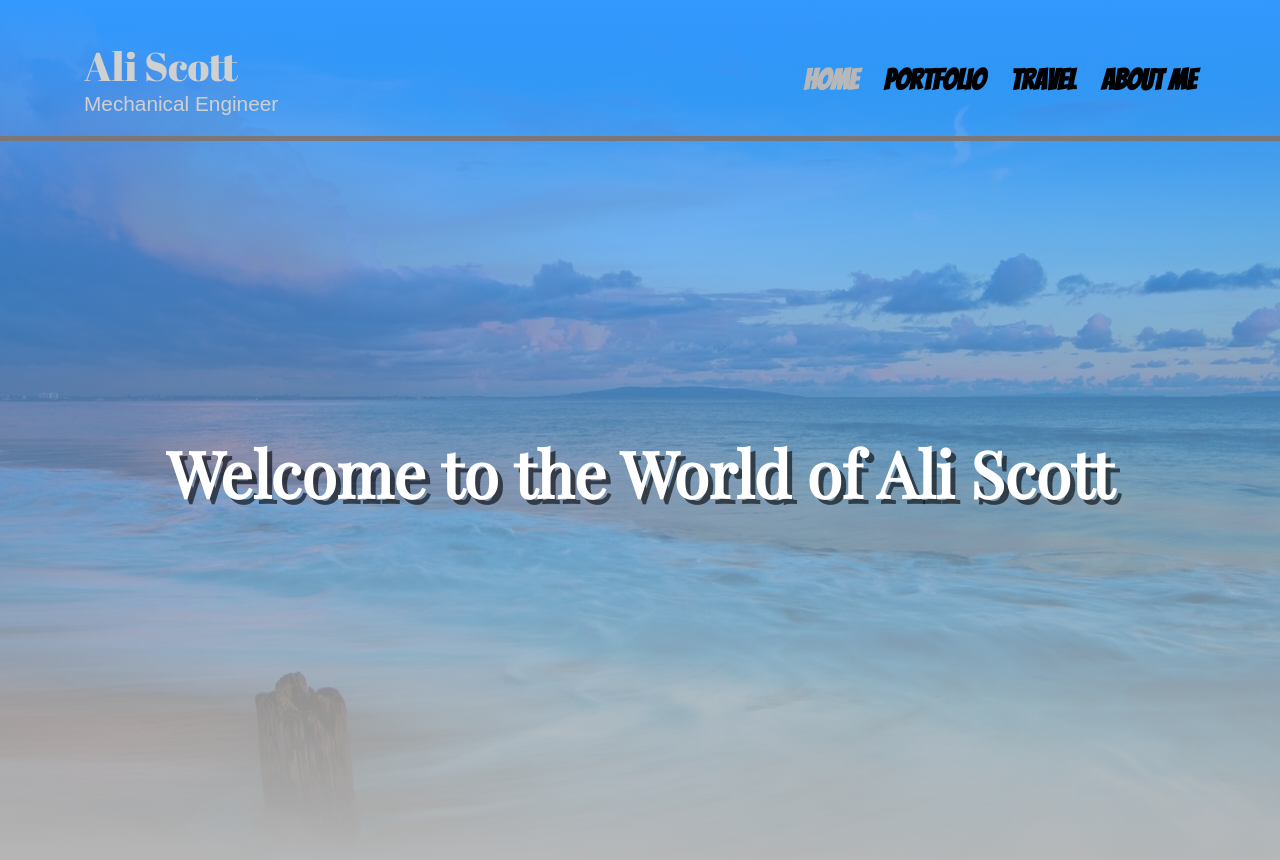
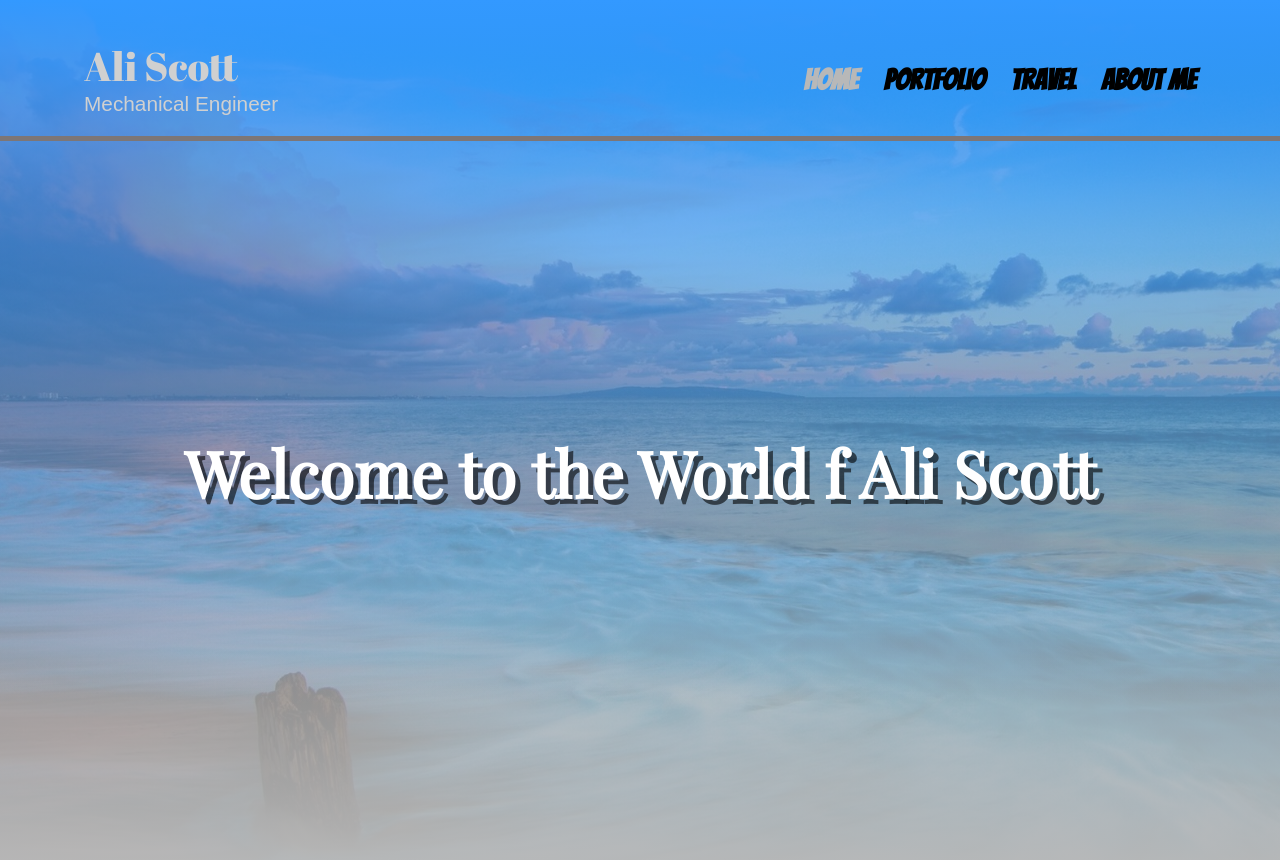
Before and after one commit to codeintheschools/prodigy-website-alibaba16, a plain HTML site: page index.html in a window 1280 px wide. Drawn offline with nearby package versions, Linux system fonts and the light colour scheme; a web font is replaced by a local one.

Commit message:
Update index.html

```diff
--- a/index.html
+++ b/index.html
@@ -26,7 +26,7 @@
 		  </header>
       </nav>
 			<div class="title">
-				<p class="animation"> Welcome to the World of Ali Scott</p>
+				<p class="animation"> Welcome to the World f Ali Scott</p>
 			</div>
 
 	 	    <script src="//code.jquery.com/jquery-1.11.3.min.js"></script>
```
